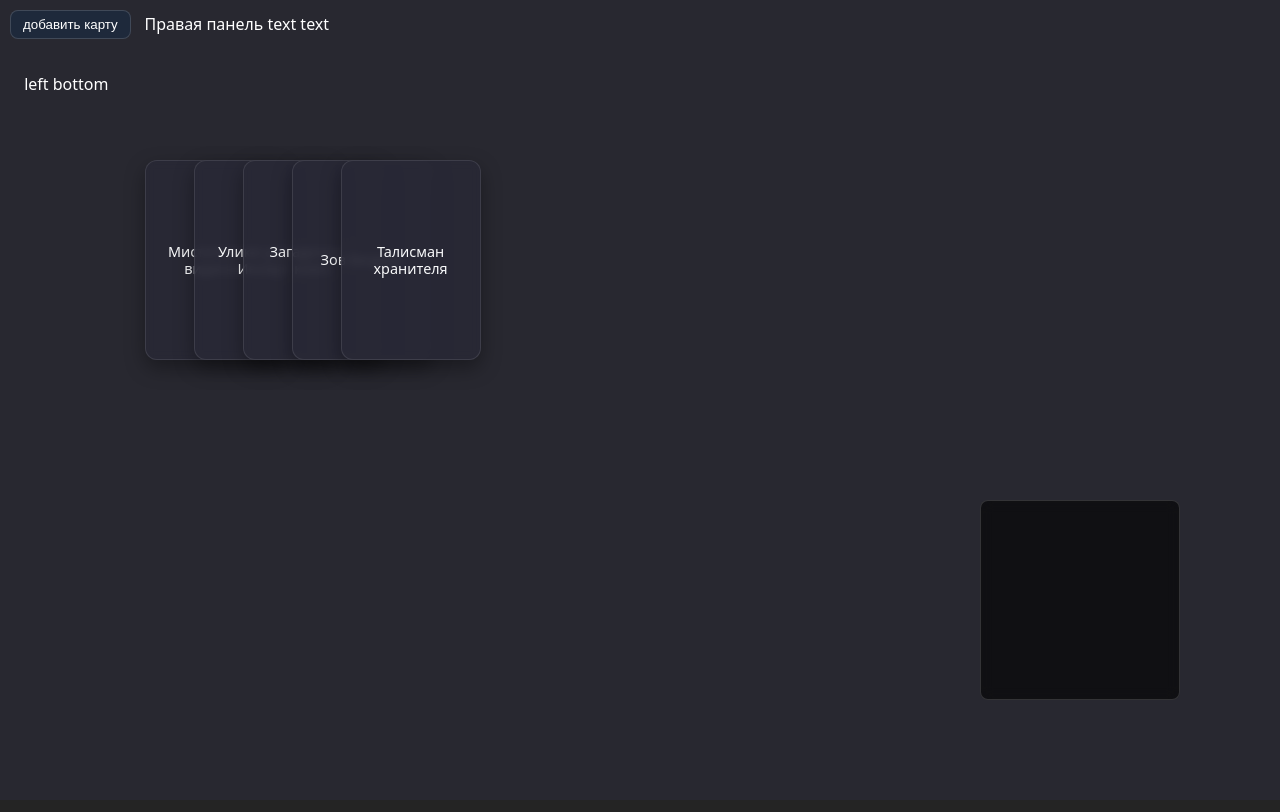
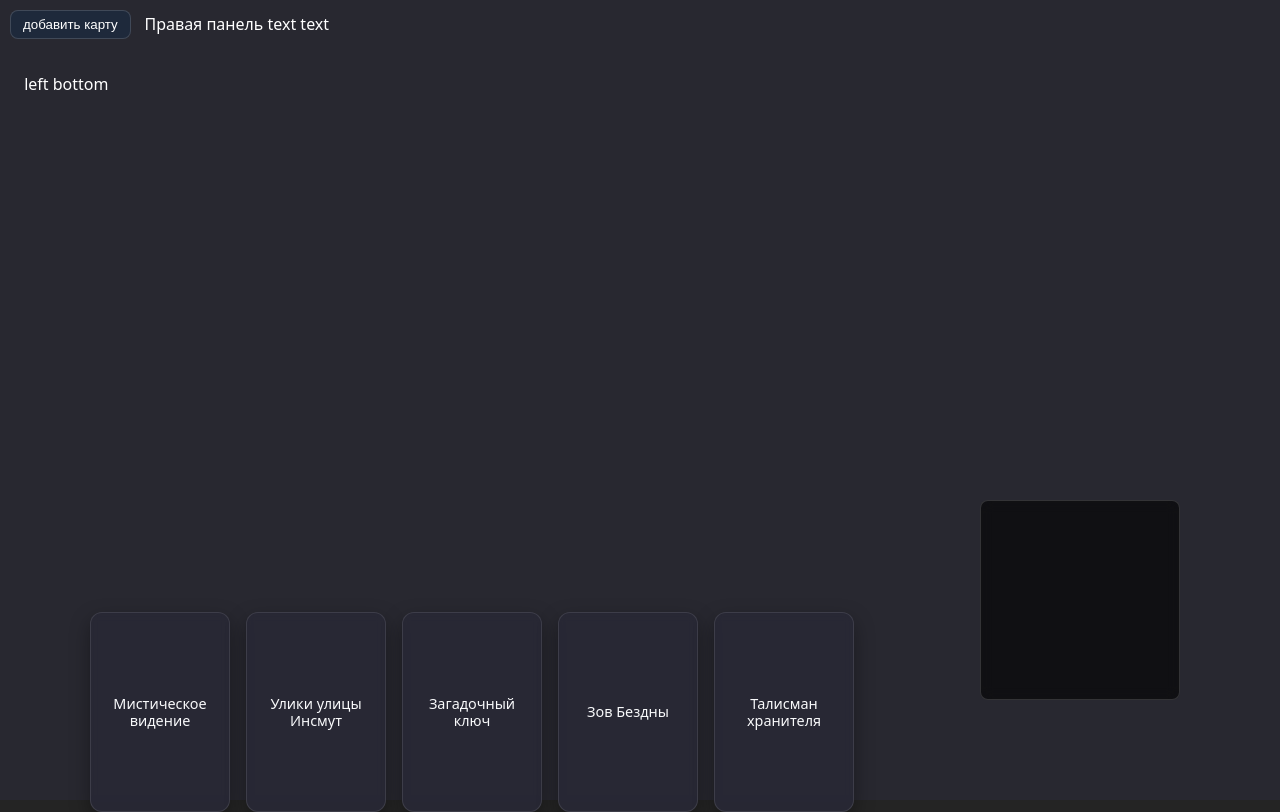
Before and after one commit to alexander-topilskii/dreams-of-arkham, a website built with Vite: page index.html in a window 1280 px wide. Built offline with nearby package versions, Linux system fonts and the light colour scheme; what draggabilly, split.js would draw is missing.

Commit message:
Move sample card hand to screen bottom

```diff
--- a/src/main.ts
+++ b/src/main.ts
@@ -21,9 +21,13 @@ document.querySelector<HTMLDivElement>('#app')!.innerHTML = `
     <div id="right">
         Правая панель
         text text
+    </div>
+  </div>
+  <div id="hand-overlay">
+      <div class="card-hand-wrapper">
           <div id="sample-hand"></div>
-    </div>
-</div>
+      </div>
+  </div>
 `
 
 // -- ui components
--- a/src/style.css
+++ b/src/style.css
@@ -33,6 +33,7 @@ body {
     width: 100%;
     height: 100%;
     text-align: center;
+    position: relative;
 }
 
 *,
@@ -110,3 +111,32 @@ canvas {
 #box:active {
     cursor: grabbing; /* курсор при нажатии — “схватил” */
 }
+
+#hand-overlay {
+    position: fixed;
+    left: 0;
+    right: 0;
+    bottom: 0;
+    padding: 32px;
+    display: flex;
+    justify-content: center;
+    pointer-events: none;
+    z-index: 2000;
+}
+
+#hand-overlay .card-hand-wrapper {
+    pointer-events: auto;
+    width: min(100%, 1100px);
+    height: 280px;
+    display: flex;
+    justify-content: center;
+}
+
+#hand-overlay .card-hand {
+    width: 100%;
+    height: 100%;
+}
+
+#hand-overlay .card-hand__stack {
+    margin: 0 auto;
+}
```
